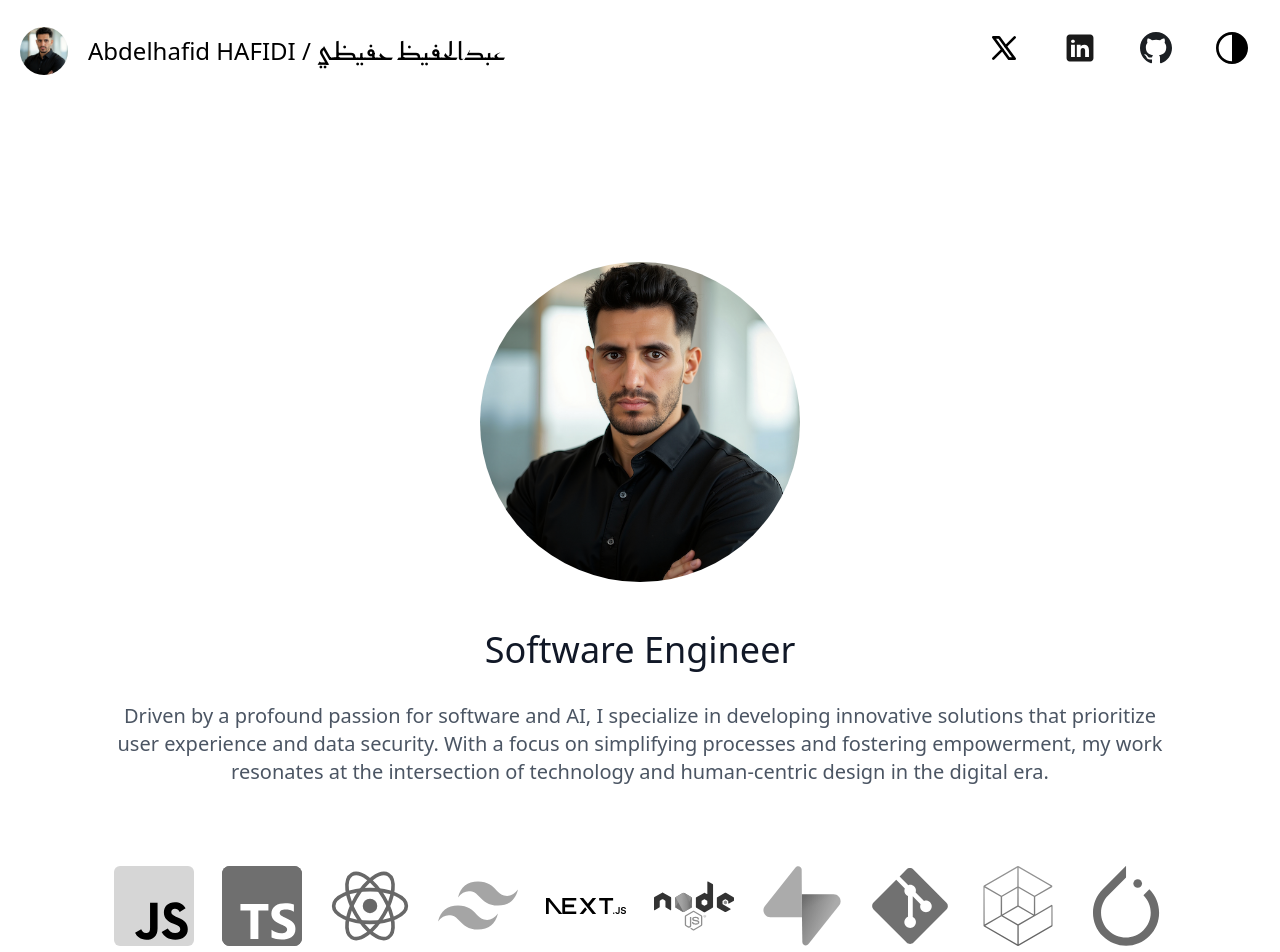
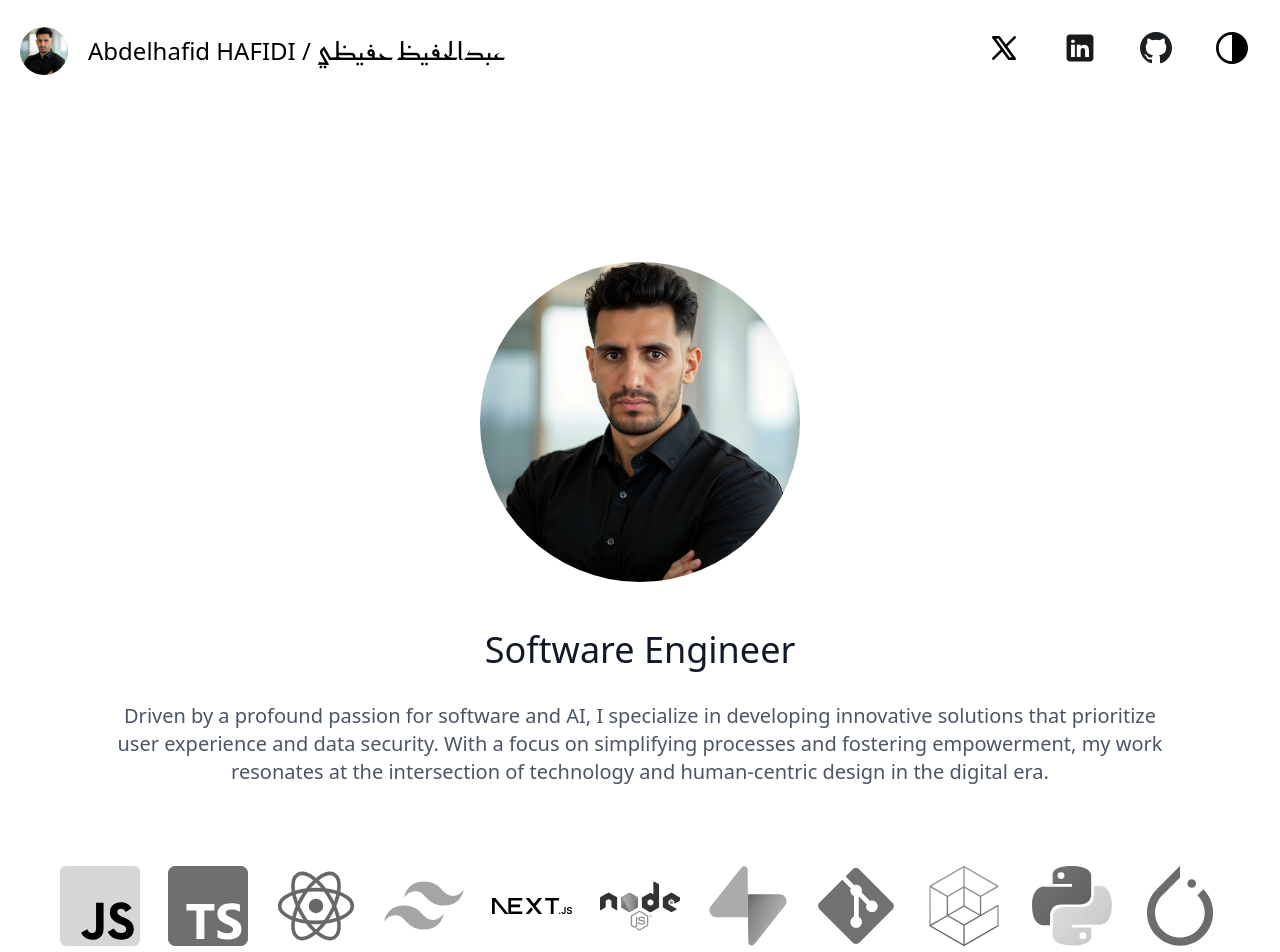
Before and after one commit to ahafidi/ahafidi.github.io, a Next.js app: page / in a window 1280 px wide. Shown: the top 952 px of the page. Built offline with nearby package versions, Linux system fonts and the light colour scheme.

Commit message:
added python

```diff
--- a/src/app/description.tsx
+++ b/src/app/description.tsx
@@ -102,6 +102,14 @@ export default function Description() {
           className="inline-block w-20 h-20 grayscale hover:grayscale-0"
           width={80}
           height={80}
+          src="/assets/python.svg"
+          alt="Python"
+          title="Python"
+        />
+        <Image
+          className="inline-block w-20 h-20 grayscale hover:grayscale-0"
+          width={80}
+          height={80}
           src="/assets/pytorch.svg"
           alt="PyTorch"
           title="PyTorch"
```
Also changed, not shown: public/assets/python.svg (added).
